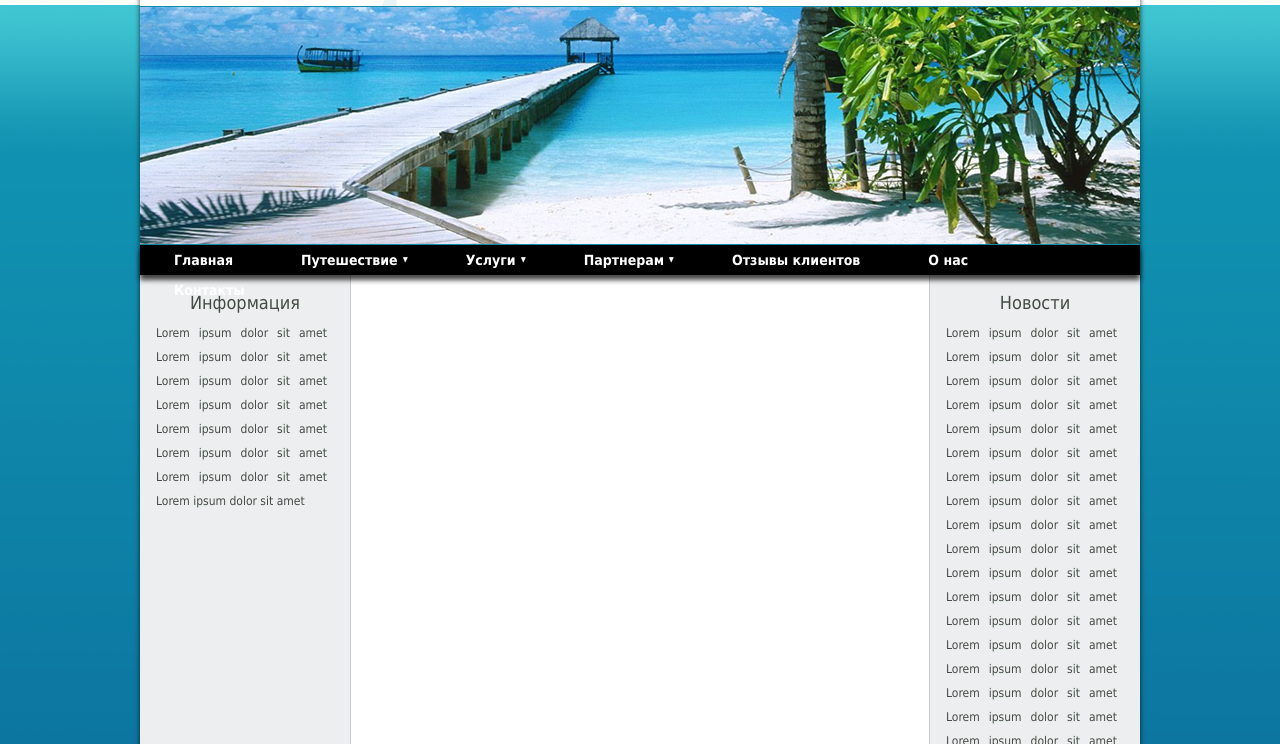
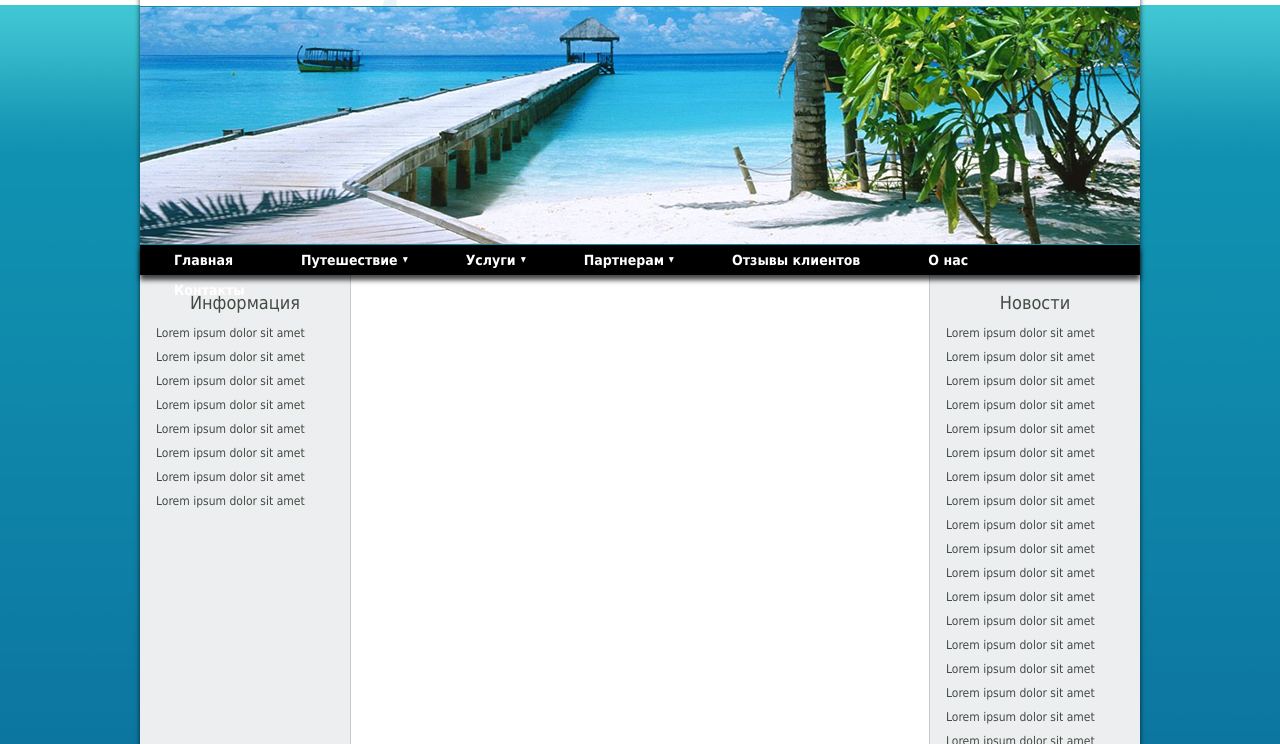
Before and after one commit to VanekJalba/VanekJalba.github.io, a plain HTML site: page html-4/index.html in a window 1280 px wide. Shown: the part 208-952 px from the top of the page. Drawn offline with Linux system fonts and the light colour scheme.

Commit message:
Update index.html

```diff
--- a/html-4/index.html
+++ b/html-4/index.html
@@ -75,12 +75,39 @@
 			<div class="main-content">
 				<div class="leftColumn">
 					<h5>Информация</h5>
-					<p>Lorem ipsum dolor sit amet Lorem ipsum dolor sit amet Lorem ipsum dolor sit amet Lorem ipsum dolor sit amet Lorem ipsum dolor sit amet Lorem ipsum dolor sit amet Lorem ipsum dolor sit amet Lorem ipsum dolor sit amet</p>
+					<p>Lorem ipsum dolor sit amet</p>
+					<p>Lorem ipsum dolor sit amet</p>
+					<p>Lorem ipsum dolor sit amet</p>
+					<p>Lorem ipsum dolor sit amet</p>
+					<p>Lorem ipsum dolor sit amet</p>
+					<p>Lorem ipsum dolor sit amet</p>
+					<p>Lorem ipsum dolor sit amet</p>
+					<p>Lorem ipsum dolor sit amet</p>
 				</div>
 				<div class="centerColumn">&nbsp;</div>
 				<div class="rightColumn">
 					<h5>Новости</h5>
-					<p>Lorem ipsum dolor sit amet Lorem ipsum dolor sit amet Lorem ipsum dolor sit amet Lorem ipsum dolor sit amet Lorem ipsum dolor sit amet Lorem ipsum dolor sit amet Lorem ipsum dolor sit amet Lorem ipsum dolor sit amet Lorem ipsum dolor sit amet Lorem ipsum dolor sit amet Lorem ipsum dolor sit amet Lorem ipsum dolor sit amet Lorem ipsum dolor sit amet Lorem ipsum dolor sit amet Lorem ipsum dolor sit amet Lorem ipsum dolor sit amet Lorem ipsum dolor sit amet Lorem ipsum dolor sit amet Lorem ipsum dolor sit amet Lorem ipsum dolor sit amet Lorem ipsum dolor sit amet Lorem ipsum dolor sit amet Lorem ipsum dolor sit amet Lorem ipsum dolor sit amet Lorem ipsum dolor sit amet Lorem ipsum dolor sit amet Lorem ipsum dolor sit amet Lorem ipsum dolor sit amet Lorem ipsum dolor sit amet Lorem ipsum dolor sit amet Lorem ipsum dolor sit amet Lorem ipsum dolor sit amet Lorem ipsum dolor sit amet Lorem ipsum dolor sit amet Lorem ipsum dolor sit amet Lorem ipsum dolor sit amet Lorem ipsum dolor sit amet Lorem ipsum dolor sit amet Lorem ipsum dolor sit amet Lorem ipsum dolor sit amet Lorem ipsum dolor sit amet Lorem ipsum dolor sit amet Lorem ipsum dolor sit amet Lorem ipsum dolor sit amet Lorem ipsum dolor sit amet Lorem ipsum dolor sit amet Lorem ipsum dolor sit amet Lorem ipsum dolor sit amet</p>
+					<p>Lorem ipsum dolor sit amet</p>
+					<p>Lorem ipsum dolor sit amet</p>
+					<p>Lorem ipsum dolor sit amet</p>
+					<p>Lorem ipsum dolor sit amet</p>
+					<p>Lorem ipsum dolor sit amet</p>
+					<p>Lorem ipsum dolor sit amet</p>
+					<p>Lorem ipsum dolor sit amet</p>
+					<p>Lorem ipsum dolor sit amet</p>
+					<p>Lorem ipsum dolor sit amet</p>
+					<p>Lorem ipsum dolor sit amet</p>
+					<p>Lorem ipsum dolor sit amet</p>
+					<p>Lorem ipsum dolor sit amet</p>
+					<p>Lorem ipsum dolor sit amet</p>
+					<p>Lorem ipsum dolor sit amet</p>
+					<p>Lorem ipsum dolor sit amet</p>
+					<p>Lorem ipsum dolor sit amet</p>
+					<p>Lorem ipsum dolor sit amet</p>
+					<p>Lorem ipsum dolor sit amet</p>
+					<p>Lorem ipsum dolor sit amet</p>
+					<p>Lorem ipsum dolor sit amet</p>
+					<p>Lorem ipsum dolor sit amet</p>
 				</div>
 			</div>
 		</div>
```
